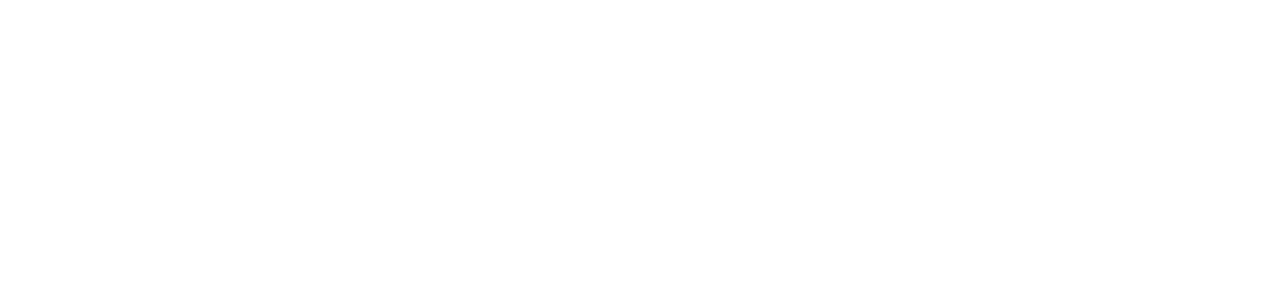
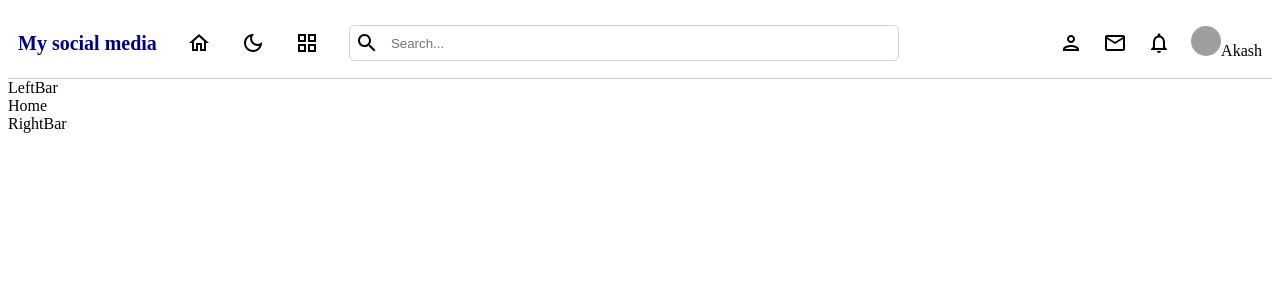
Before and after one commit to akash519-gif/social-media-website-react, a React (Create React App) app in the folder social-media-website/: page / in a window 1280 px wide. Shown: the top 300 px of the page. Built offline with nearby package versions, Linux system fonts and the light colour scheme; grey boxes are pictures that could not be loaded.

Commit message:
Changes for main page.

```diff
--- a/social-media-website/package.json
+++ b/social-media-website/package.json
@@ -3,6 +3,10 @@
   "version": "0.1.0",
   "private": true,
   "dependencies": {
+    "@emotion/react": "^11.11.1",
+    "@emotion/styled": "^11.11.0",
+    "@mui/icons-material": "^5.13.7",
+    "@mui/material": "^5.13.7",
     "@testing-library/jest-dom": "^5.16.5",
     "@testing-library/react": "^13.4.0",
     "@testing-library/user-event": "^13.5.0",
--- a/social-media-website/src/App.js
+++ b/social-media-website/src/App.js
@@ -13,7 +13,9 @@
   RouterProvider,
 } from "react-router-dom";
 
-const currentUser = false;
+
+function App() {
+    const currentUser = true;
 
     const Layout = () =>{
       return(
@@ -30,7 +32,7 @@
 
     const ProtectedRoute = ({children}) =>{
       if(!currentUser){
-    return Navigate("/login")
+        return <Navigate to='/login'/>
       }
       return children
     }
@@ -60,14 +62,12 @@
         path: "/register",
         element: <Register/>,
       }
-]);
-
-function App() {
+    ])
   return (
-    <div className="App">
+    <div>
       <RouterProvider router={router} />
     </div>
-  );
+  )
 }
 
 export default App;
--- a/social-media-website/src/components/navbar/NavBar.jsx
+++ b/social-media-website/src/components/navbar/NavBar.jsx
@@ -1,11 +1,39 @@
-import "./NavBar.scss"
+import "./NavBar.scss";
+import HomeOutlinedIcon from "@mui/icons-material/HomeOutlined";
+import DarkModeOutlinedIcon from "@mui/icons-material/DarkModeOutlined";
+import GridViewOutlinedIcon from "@mui/icons-material/GridViewOutlined";
+import NotificationsOutlinedIcon from "@mui/icons-material/NotificationsOutlined";
+import EmailOutlinedIcon from "@mui/icons-material/EmailOutlined";
+import PersonOutlinedIcon from "@mui/icons-material/PersonOutlined";
+import SearchOutlinedIcon from "@mui/icons-material/SearchOutlined";
+import { Link } from "react-router-dom";
 
-import React from 'react'
+import React from "react";
 
 export default function NavBar() {
   return (
     <div className="navbar">
-      NavBar
+      <div className="left">
+        <Link to="/" style={{ textDecoration: "none" }}>
+          <span>My social media</span>
+        </Link>
+        <HomeOutlinedIcon />
+        <DarkModeOutlinedIcon />
+        <GridViewOutlinedIcon />
+        <div className="search">
+          <SearchOutlinedIcon />
+          <input type="text" placeholder="Search..." />
+        </div>
+      </div>
+      <div className="right">
+        <PersonOutlinedIcon />
+        <EmailOutlinedIcon />
+        <NotificationsOutlinedIcon />
+        <div className="user">
+          <img src='https://media.gettyimages.com/id/171271182/photo/delhi-university-building-and-corridor.jpg?s=612x612&w=0&k=20&c=3vcPST9RRxk71Xbbli8S7v4ytRRZ0yBiVh5eRPItHS0=' alt=''/>
+          <span>Akash</span>
+        </div>
+      </div>
     </div>
-  )
+  );
 }
--- a/social-media-website/src/components/navbar/NavBar.scss
+++ b/social-media-website/src/components/navbar/NavBar.scss
@@ -0,0 +1,46 @@
+.navbar{
+    display: flex;
+    align-items: center;
+    justify-content: space-between;
+    padding: 10px;
+    height: 50px;
+    border-bottom: 1px solid lightgray;
+    .left{
+        display: flex;
+        align-items: center;
+        gap: 30px;
+        span{
+            font-weight: bold;
+            font-size: 20px;
+            color: darkblue;
+        }
+        .search{
+            display: flex;
+            align-items: center;
+            gap: 10px;
+            border-radius: 5px;
+            border: 1px solid lightgray;
+            padding: 5px;
+            input{
+                border: none;
+                width: 500px;
+            }
+        }
+    }
+    .right{
+        display: flex;
+        align-items: center;
+        gap: 20px;
+        .user{
+            span{
+
+            }
+            img{
+                width: 30px;
+                height: 30px;
+                border-radius: 50%;
+                // object-fit: cover;
+            }
+        }
+    }
+}
--- a/social-media-website/src/index.js
+++ b/social-media-website/src/index.js
@@ -1,11 +1,9 @@
 import React from 'react'
 import ReactDOM from 'react-dom/client'
-import Login from './pages/login/Login.jsx';
-import Register from './pages/register/Register.jsx';
 import App from './App.js'
 
 ReactDOM.createRoot(document.getElementById('root')).render(
   <React.StrictMode>
     <App/>
-  </React.StrictMode>,
+  </React.StrictMode>
 )
--- a/social-media-website/src/pages/login/Login.jsx
+++ b/social-media-website/src/pages/login/Login.jsx
@@ -1,5 +1,4 @@
 import "./login.scss"
-import Register from "../register/Register"
 import { Link } from "react-router-dom"
 
 const Login = () => {
```
Also changed, not shown: 1 other file (tests, documents, lock files or other folders). Lines whose indentation alone changed are shown as unchanged.
